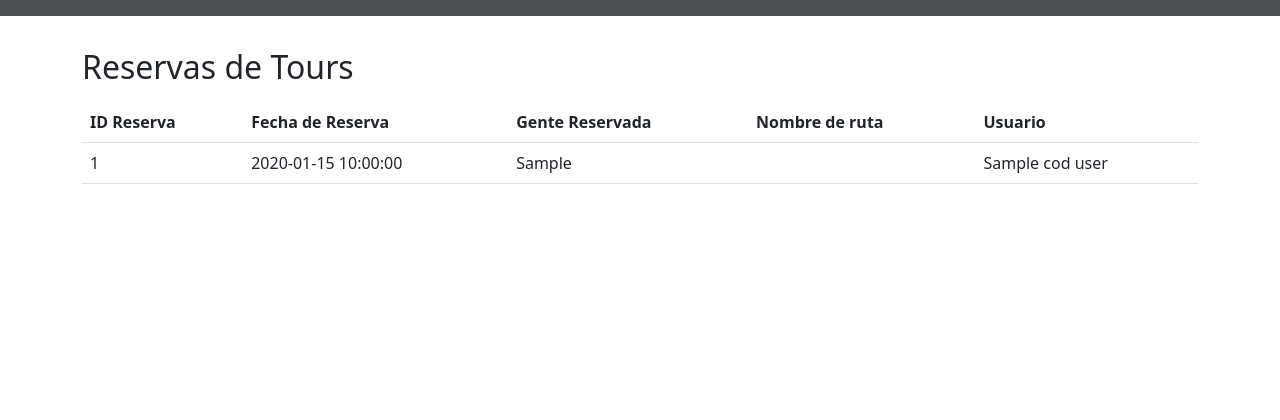
After one commit to DiegoGG3/ProyectoTour, a Symfony app: template templates/user_tours.html.twig in a window 1280 px wide. The commit adds this page. Shown: the top 420 px of the page. Run offline with Twig, Linux system fonts and the light colour scheme; the template is opened without the code that fills it: most values are stand-ins (such as "Sample title", 1, 10 or a date in 2020); style sheets or scripts are compiled from the project's sources; some libraries are stand-ins or nearby versions.

Commit message:
commit User

```diff
--- a/templates/home/index.html.twig
+++ b/templates/home/index.html.twig
@@ -29,15 +29,15 @@
                     <li class="nav-item"><a class="nav-link active" aria-current="page" href="{{ path('home') }}">Home</a></li>
                     {% if app.user %}
                         {% for rol in app.user.roles %}
-                            {% if rol != "ROLE_ADMIN" %}
-                                {# <li class="nav-item"><a class="nav-link" href="{{ path('admin') }}">Mis Tours</a></li> #}
+                            {% if rol == "ROLE_USER" %}
+                                <li class="nav-item"><a class="nav-link" href="{{ path('tours_user', {'idUser': app.user.id}) }}">Mis Tours</a></li>
                             {% endif %}
                             {% if rol=="ROLE_ADMIN" %}
                                 <li class="nav-item"><a class="nav-link" href="{{ path('admin') }}">Administración</a></li>
                                 <li class="nav-item"><a class="nav-link" href="{{ path('admin') }}">Calendario</a></li>
                             {% endif %}
                             {% if rol=="ROLE_GUIA" %}
-                                <li class="nav-item"><a class="nav-link" href="{{ path('guia_ruta', {'idGuia': app.user.id}) }}">Mis tours</a></li>
+                                <li class="nav-item"><a class="nav-link" href="{{ path('guia_ruta', {'idGuia': app.user.id}) }}">Tours asignados</a></li>
                             {% endif %}
                         {% endfor %}
                         <li class="nav-item"><a class="nav-link" href="{{ path('action-logout') }}">Cerrar Sesión</a></li>
--- /dev/null
+++ b/templates/user_tours.html.twig
@@ -0,0 +1,50 @@
+{% extends 'base.html.twig' %}
+
+{% block title %}
+    Reservas de Tours
+{% endblock %}
+
+{% block importmap %}
+    <!-- Tus scripts y estilos aquí, reutilizo los mismos que ya tienes -->
+    <script src="https://cdn.jsdelivr.net/npm/bootstrap@5.2.3/dist/js/bootstrap.bundle.min.js"></script>
+    <script src="{{ asset('js/jquery-3.7.1.js') }}"></script>
+    <script src="{{ asset('js/jquery-ui.js') }}"></script>
+    <script src="{{ asset('js/landin.js') }}"></script>
+
+    <link rel="icon" type="image/x-icon" href="{{ asset('images/logo.png') }}" />
+    <link href="{{ asset('css/styles.css') }}" rel="stylesheet" />
+    <link href="{{ asset('styles/app.css') }}" rel="stylesheet" />
+    <link href="{{ asset('css/jquery-ui.css') }}" rel="stylesheet" />
+{% endblock %}
+
+{% block body %}
+    <nav class="navbar navbar-expand-lg navbar-dark bg-dark fixed-top" id="navbar">
+        <!-- Tu barra de navegación aquí, reutilizo la misma que ya tienes -->
+    </nav>
+
+    <div class="container mt-5">
+        <h2>Reservas de Tours</h2>
+        <table class="table mt-3">
+            <thead>
+                <tr>
+                    <th>ID Reserva</th>
+                    <th>Fecha de Reserva</th>
+                    <th>Gente Reservada</th>
+                    <th>Nombre de ruta</th>
+                    <th>Usuario</th>
+                </tr>
+            </thead>
+            <tbody>
+                {% for reserva in reservas %}
+                <tr>
+                    <td>{{ reserva.id }}</td>
+                    <td>{{ reserva.fechaReserva|date('Y-m-d H:i:s') }}</td>
+                    <td>{{ reserva.genteReservada }}</td>
+                    <td>{{ reserva.codTour.codRuta.getNombre() }}</td> {# Accediendo al nombre de la ruta a través de Tour #}
+                    <td>{{ reserva.codUser.nombre }}</td> {# Asume que la entidad User tiene un campo 'username' #}
+                </tr>
+                {% endfor %}
+            </tbody>
+        </table>
+    </div>
+{% endblock %}
```
Also changed, not shown: src/Controller/UserTour.php (added, +25 -0 lines).
